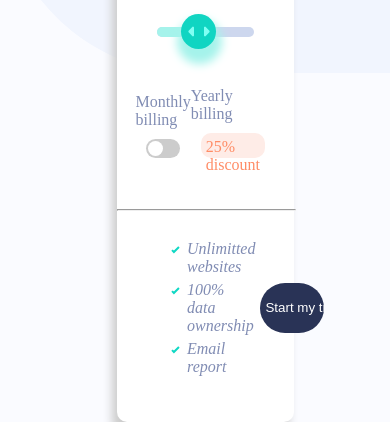
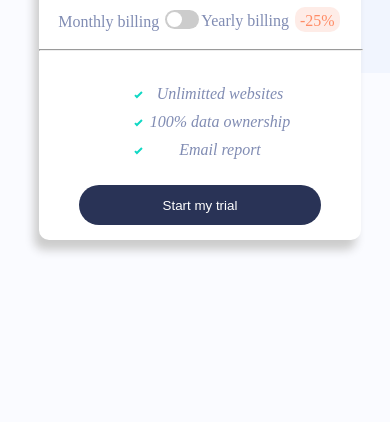
Before and after one commit to sabaly/frontendmentor, a plain HTML site: page interactivePricing/index.html in a window 390 px wide. Shown: the part 447-869 px from the top of the page. After the commit the page ends 844 px from the top, so only its background shows below. Drawn offline with Linux system fonts and the light colour scheme.

Commit message:
designing for mobile appearance

```diff
--- a/interactivePricing/index.html
+++ b/interactivePricing/index.html
@@ -1,6 +1,7 @@
 <!DOCTYPE html>
 <html>
     <head>
+        <meta content="width=device-width, initial-scale=1.0" name="viewport">
         <meta charset="utf-8"/>
         <title>Make trial</title>
         <link rel="stylesheet" href="style.css">
@@ -27,9 +28,10 @@
                     <div class="progress-state"></div>
                     <div class="slider"><img src="images/icon-slider.svg" alt="Icon slider"/></div>
                 </div>
+                <div class="per-month-mobile"><strong class="rate-per-month">$16.00</strong><sup>/ month</sup></div>
                 <div class="billings">
                     <div>Monthly billing <div class="montly-billing-state"><span class="circle"></span></div></div>
-                    <div> Yearly billing <div class="yearly-billings-state">25% discount</div></div>
+                    <div> Yearly billing <div class="yearly-billings-state"><span class="on-mobile">-</span>25% <span class="not-mobile">discount</span></div></div>
                 </div>
             </div>
             <hr/>
--- a/interactivePricing/style.css
+++ b/interactivePricing/style.css
@@ -21,25 +21,32 @@ body {
 .introduction-text{
     position: relative;
     padding: 30px;
-    top: 10%;
+    top: 5%;
     background: url("images/pattern-circles.svg") center no-repeat;
-
+    color: hsl(227, 35%, 25%);
+    font-weight: 800;
 }
 
+.introduction-text h1{
+    font-size: 30px;
+}
 .introduction-text p {
     font-size: 15px;
+    font-weight: 600;
     color: hsl(225, 20%, 60%);
+    position: relative;
+    top: -10px;
 }
 /*
     Trial block
 */
 #trial {
     width: 35%;
-    margin: auto;
+    margin-bottom: 50px;
     position: absolute;
-    top: 40%;
-    left: 30%;
-    padding: 20px;
+    top: 34%;
+    left: 32%;
+    padding: 5px;
     background: #fff;
     color: hsl(225, 25%, 60%);
     border-radius: 10px;
@@ -63,6 +70,7 @@ body {
     font-weight: 200;
 }
 
+.per-month-mobile{ display: none; }
 .rate-per-month {
     font-size: 30px;
     color: #000;
@@ -93,7 +101,7 @@ body {
     align-items: center;
     position: relative;
     top: -225%;
-    left: 25%;
+    left: 30%;
     box-shadow: 1px 10px 10px 5px hsl(174, 77%, 80%) ;
     cursor: pointer;
 }
@@ -140,8 +148,53 @@ hr {
     height: 0.025px;
     left: 0;
     margin-top: 5px;
-    margin-bottom: 5px;
+    margin-bottom: 15px;
     background: hsl(225, 25%, 60%);
+}
+
+.on-mobile {display : none;}
+/*  on mobile */
+@media (max-width: 768px) {
+    .introduction-text h1 {
+        font-size: 20px;
+    }
+    #trial {
+        width: 80%;
+        left: 10%;
+        top: 32%;
+        padding-top: 10px;
+        padding-bottom: 10px;
+    }
+    .trial-header {
+        flex-direction: column;
+        align-items: center;
+    }
+
+    .per-month{ display: none; }
+    .per-month-mobile {
+        display: flex;
+        justify-content: space-around;
+        align-items: center;
+        margin: 10px;
+    }
+
+    .slider-bar {
+        width: 100%;
+    }
+
+    .billings {
+        justify-content: space-between;
+        align-items: center;
+        padding: 0;
+        margin: 0;
+        margin-top: 10px;
+        margin-bottom: 10px;
+    }
+    .montly-billing-state, .yearly-billings-state {
+        margin: 2px;
+    }
+    .on-mobile { display: inline; }
+    .not-mobile{ display: none; }
 }
 
 /*
@@ -160,12 +213,12 @@ hr {
     font-style: italic;
 }
 .trial-footer ul li {
-    margin: 5px;
+    margin: 10px;
 }
 
 .trial-footer input {
     width: 50%;
-    height: 50px;
+    height: 40px;
     padding: 5px;
     text-align: center;
     align-items: center;
@@ -175,3 +228,19 @@ hr {
     border: none;
     cursor: pointer;
 }
+
+/* on mobile */
+@media (max-width: 768px) {
+    .trial-footer {
+        flex-direction: column;
+        text-align: center;
+        justify-content: space-around;
+    }
+    .trial-footer input {
+        width: 80%;
+    }
+
+    #trial {
+        margin-bottom: 50px;
+    }
+}
```
